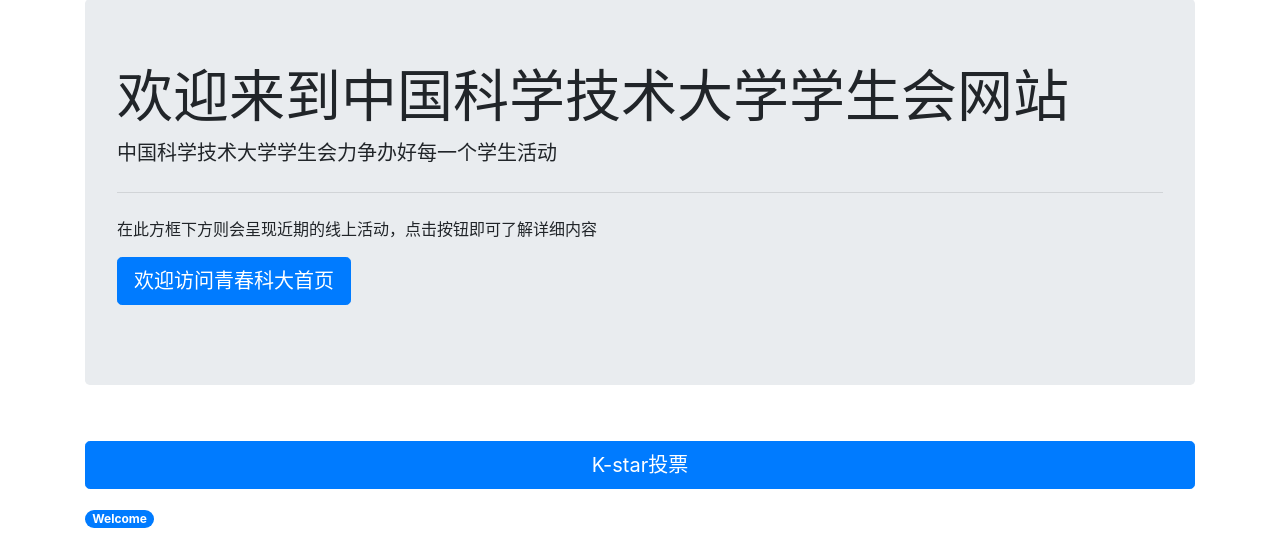
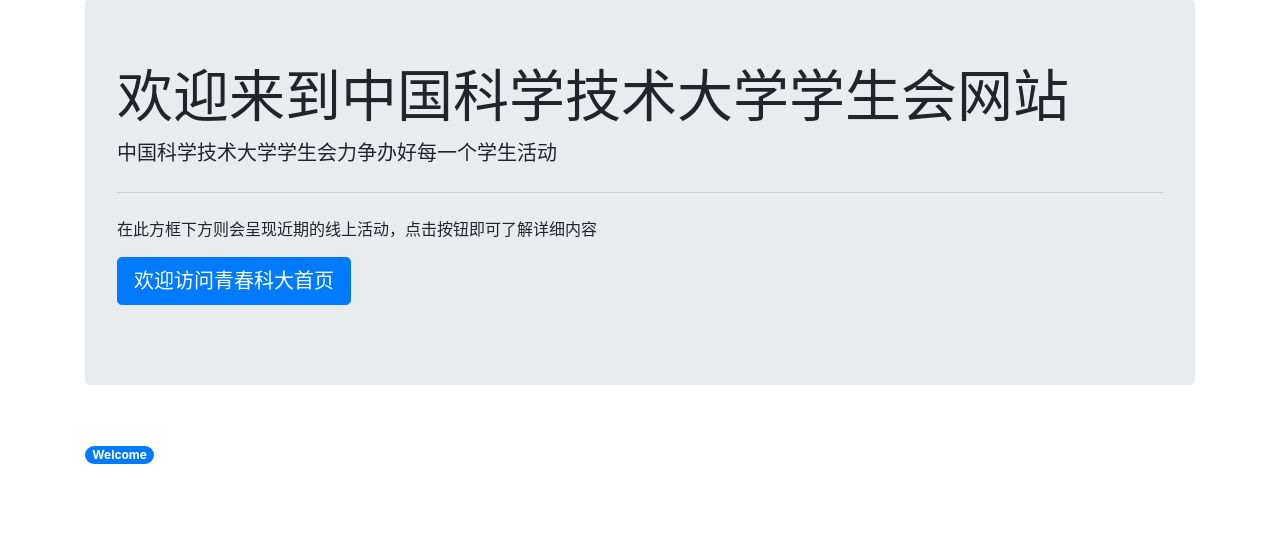
Before and after one commit to breakingdevil/USTC_stunion_backend, a Python web app: template templates/index.html in a window 1280 px wide. Shown: the part 243-800 px from the top of the page. Run offline with Jinja, Linux system fonts and the light colour scheme; the template is opened without the code that fills it, so the values that code supplies are empty; some libraries are stand-ins or nearby versions.

Commit message:
Update index.html

```diff
--- a/templates/index.html
+++ b/templates/index.html
@@ -19,11 +19,5 @@
 		</p>
 	</div>
 	<br>
-	<p>
-	<button class="btn btn-primary btn-lg btn-block" type="button" data-toggle="collapse" data-target="#kstarvote" aria-expanded="false" aria-controls="collapseExample">K-star投票</button>
-	</p>
-	<div class="collapse" id="kstarvote">
-		<div class="card card-body"><div class="shadow-lg p-3 mb-5 bg-white rounded">在这里向给你喜爱的K-star选手投票<a href="https://stunion.ustc.edu.cn/kstar" class="alert-link">点击这里投票</a></div></div>
-	</div>
 	<span class="badge badge-pill badge-primary">Welcome</span>
 {% endblock %}
```
